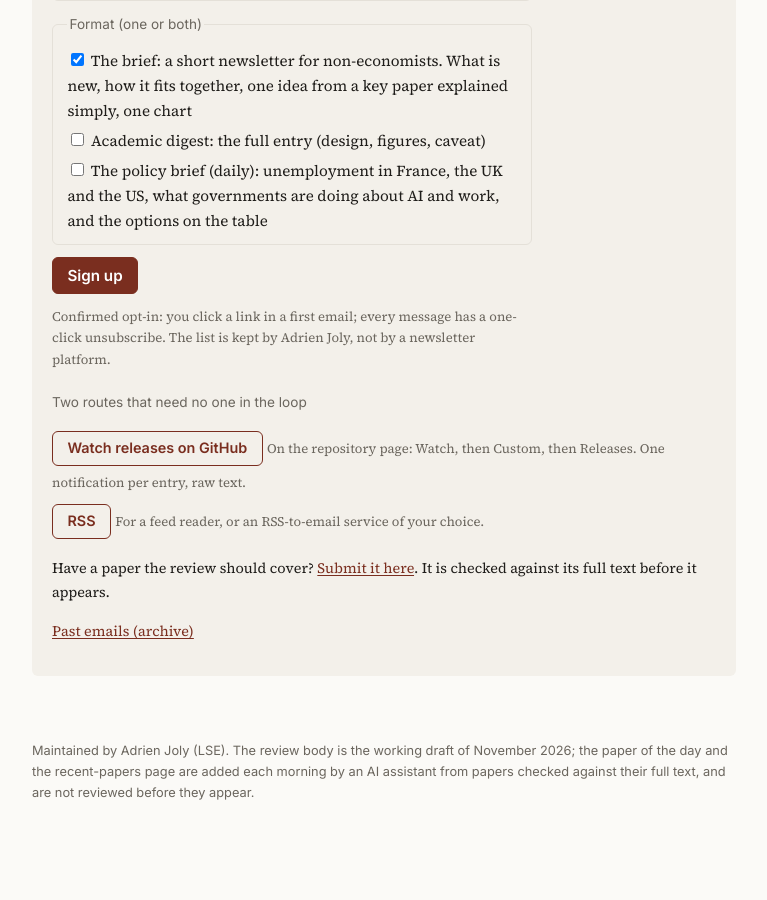
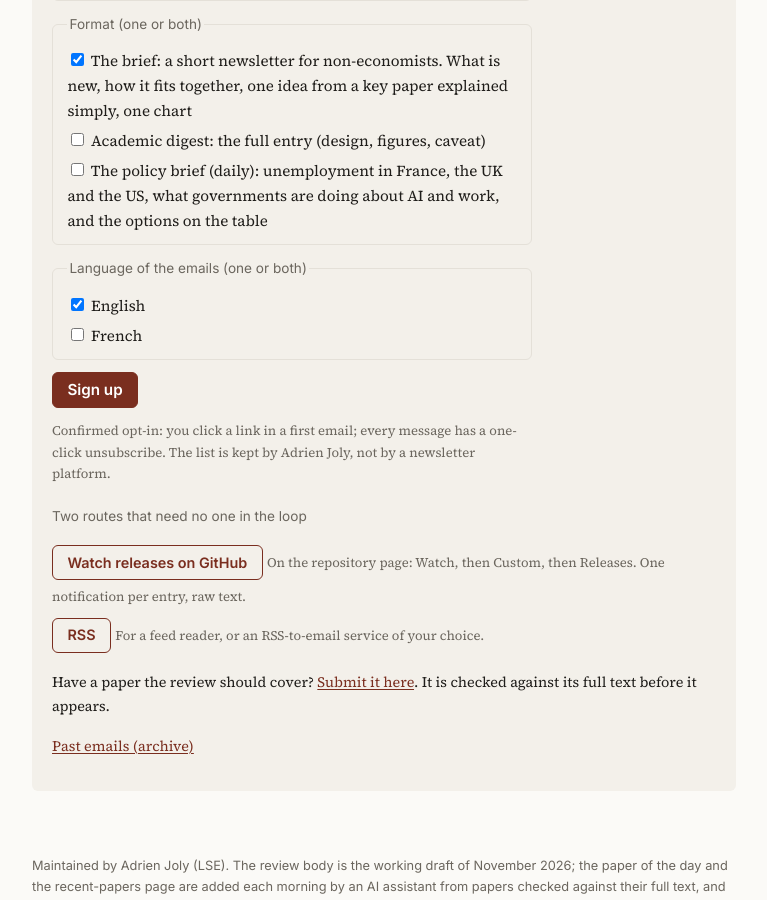
Before and after one commit to ajoly35/gen-ai-living-review, a Jekyll site: the page built from subscribe.md, in a window 1280 px wide and 900 px high, scrolled down 1240 px. Shown: the whole window, without its empty margins (256-1023 px from the left). Built offline with Jekyll 4.4.1, drawn with Linux system fonts in a browser that asks for light colours; before the commit the page ends 2092 px from its top, so only the background shows below that.

Commit message:
Sign-up: one address can receive the emails in English, French or both
The lang cell becomes a comma-separated list like frequency and audience;
the form gains a language box; the confirmation email follows the page language.

Co-Authored-By: Claude Fable 5.2 <noreply@anthropic.com>

```diff
--- a/_includes/signup.html
+++ b/_includes/signup.html
@@ -2,7 +2,7 @@
 Sign-up box. Parameters: include.topic (employment | growth | productivity | all), include.lang (en | fr).
 If site.subscribe_api is set, the form posts (JSON, sent as text/plain so no preflight) to the self-hosted API: the Cloudflare Worker in
 infra/subscribe-worker (/api/subscribe) or the Apps Script web app in infra/subscribe-apps-script (?action=subscribe, URL on
-script.google.com). Confirmed opt-in, own list; name, email, frequency, lang and a honeypot field. Else if site.buttondown_username is set, the form posts to Buttondown (hosted list, double opt-in, unsubscribe link),
+script.google.com). Confirmed opt-in, own list; name, email, frequency, format, language of the emails (one or both) and a honeypot field. Else if site.buttondown_username is set, the form posts to Buttondown (hosted list, double opt-in, unsubscribe link),
 with the chosen frequency stored as a tag (daily, weekly, monthly; French readers get the -fr tag) that the
 email workflow (.github/workflows/email.yml) sends to. Otherwise the form composes an email to subscribe_email.
 {%- endcomment -%}
@@ -50,7 +50,12 @@ email workflow (.github/workflows/email.yml) sends to. Otherwise the form compos
       <label><input type="checkbox" name="audience" value="academic"> {% if l == "fr" %}Résumé académique : l'entrée complète (dispositif, chiffres, limite){% else %}Academic digest: the full entry (design, figures, caveat){% endif %}</label>
       <label><input type="checkbox" name="audience" value="policy"> {% if l == "fr" %}Le brief politiques publiques (quotidien) : le chômage en France, au Royaume-Uni et aux États-Unis, ce que font les pouvoirs publics face à l'IA, et les options sur la table{% else %}The policy brief (daily): unemployment in France, the UK and the US, what governments are doing about AI and work, and the options on the table{% endif %}</label>
     </fieldset>
-    <input type="hidden" name="lang" value="{{ l }}">
+    <fieldset class="signup-freq">
+      <legend>{% if l == "fr" %}Langue des courriels (une ou les deux){% else %}Language of the emails (one or both){% endif %}</legend>
+      <label><input type="checkbox" name="lang" value="en"{% if l != "fr" %} checked{% endif %}> {% if l == "fr" %}Anglais{% else %}English{% endif %}</label>
+      <label><input type="checkbox" name="lang" value="fr"{% if l == "fr" %} checked{% endif %}> {% if l == "fr" %}Français{% else %}French{% endif %}</label>
+    </fieldset>
+    <input type="hidden" name="ui" value="{{ l }}">
     <input type="text" name="hp" tabindex="-1" autocomplete="off" aria-hidden="true" style="position:absolute;left:-10000px;width:1px;height:1px;opacity:0">
     <div class="signup-actions">
       <button type="submit" class="btn btn-primary">{% if l == "fr" %}S'inscrire{% else %}Sign up{% endif %}</button>
@@ -60,8 +65,8 @@ email workflow (.github/workflows/email.yml) sends to. Otherwise the form compos
   </form>
   <script>
   (function(){var f=document.getElementById('sh-form'),m=document.getElementById('sh-msg');if(!f)return;
-    f.addEventListener('submit',function(e){e.preventDefault();var fd=new FormData(f),d={};fd.forEach(function(v,k){if(k==='frequency'||k==='audience'){(d[k]=d[k]||[]).push(v);}else{d[k]=v;}});
-      if(!d.frequency||!d.audience){m.textContent=(f.getAttribute('data-lang')==='fr')?'Choisissez au moins un rythme et un format.':'Pick at least one rhythm and one format.';m.hidden=false;return;}
+    f.addEventListener('submit',function(e){e.preventDefault();var fd=new FormData(f),d={};fd.forEach(function(v,k){if(k==='frequency'||k==='audience'||k==='lang'){(d[k]=d[k]||[]).push(v);}else{d[k]=v;}});
+      if(!d.frequency||!d.audience||!d.lang){m.textContent=(f.getAttribute('data-lang')==='fr')?'Choisissez au moins un rythme, un format et une langue.':'Pick at least one rhythm, one format and one language.';m.hidden=false;return;}
       var btn=f.querySelector('button');btn.disabled=true;
       fetch(f.getAttribute('action'),{method:'POST',headers:{'Content-Type':'text/plain;charset=UTF-8'},body:JSON.stringify(d)})
         .then(function(r){return r.json();}).then(function(j){m.textContent=j.message||(j.ok?'OK':'Error');m.hidden=false;if(j.ok){f.email.value='';}})
```
Also changed, not shown: infra/subscribe-apps-script/README.md (+1 -1 lines), 1 other file.
